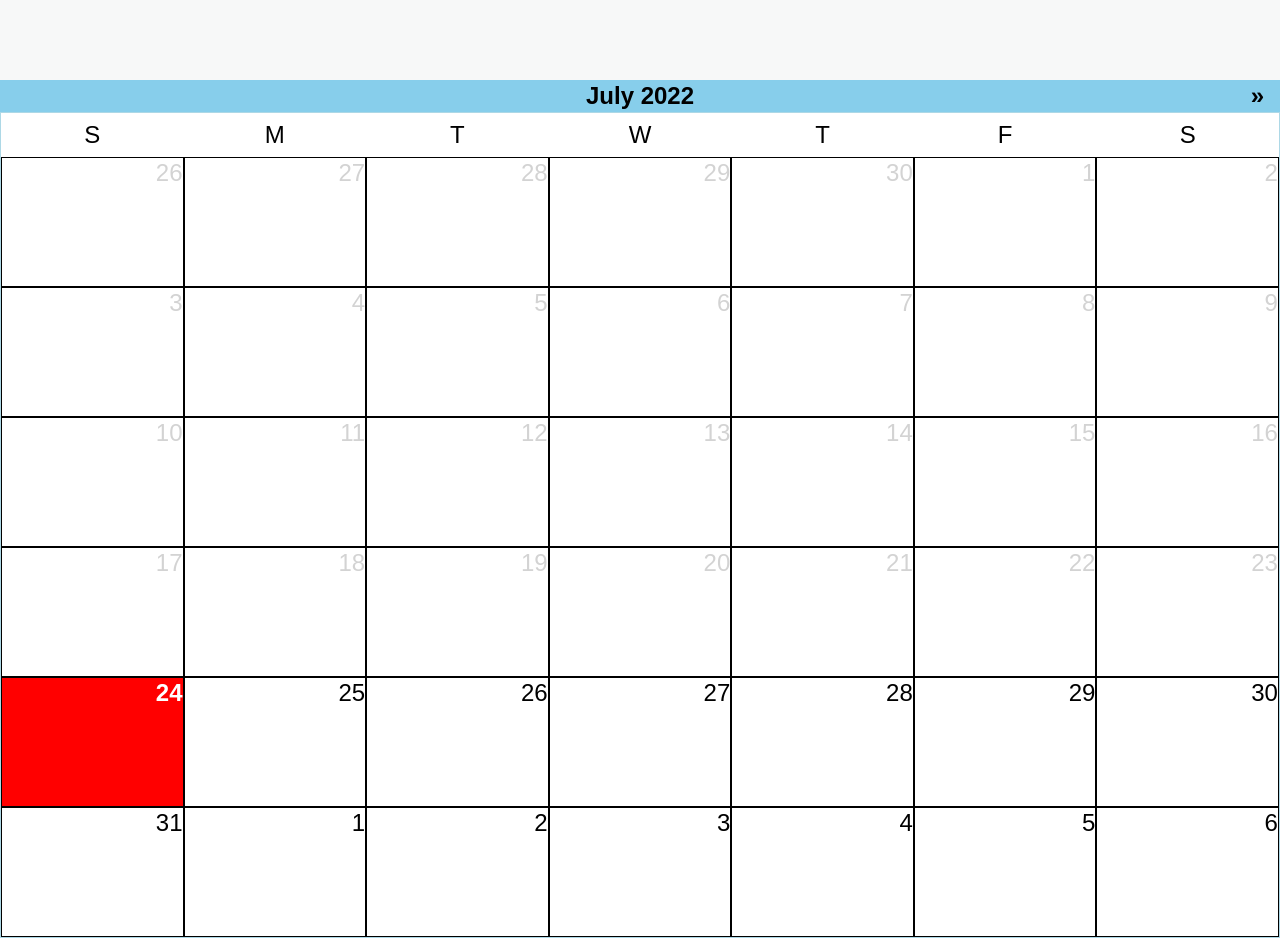
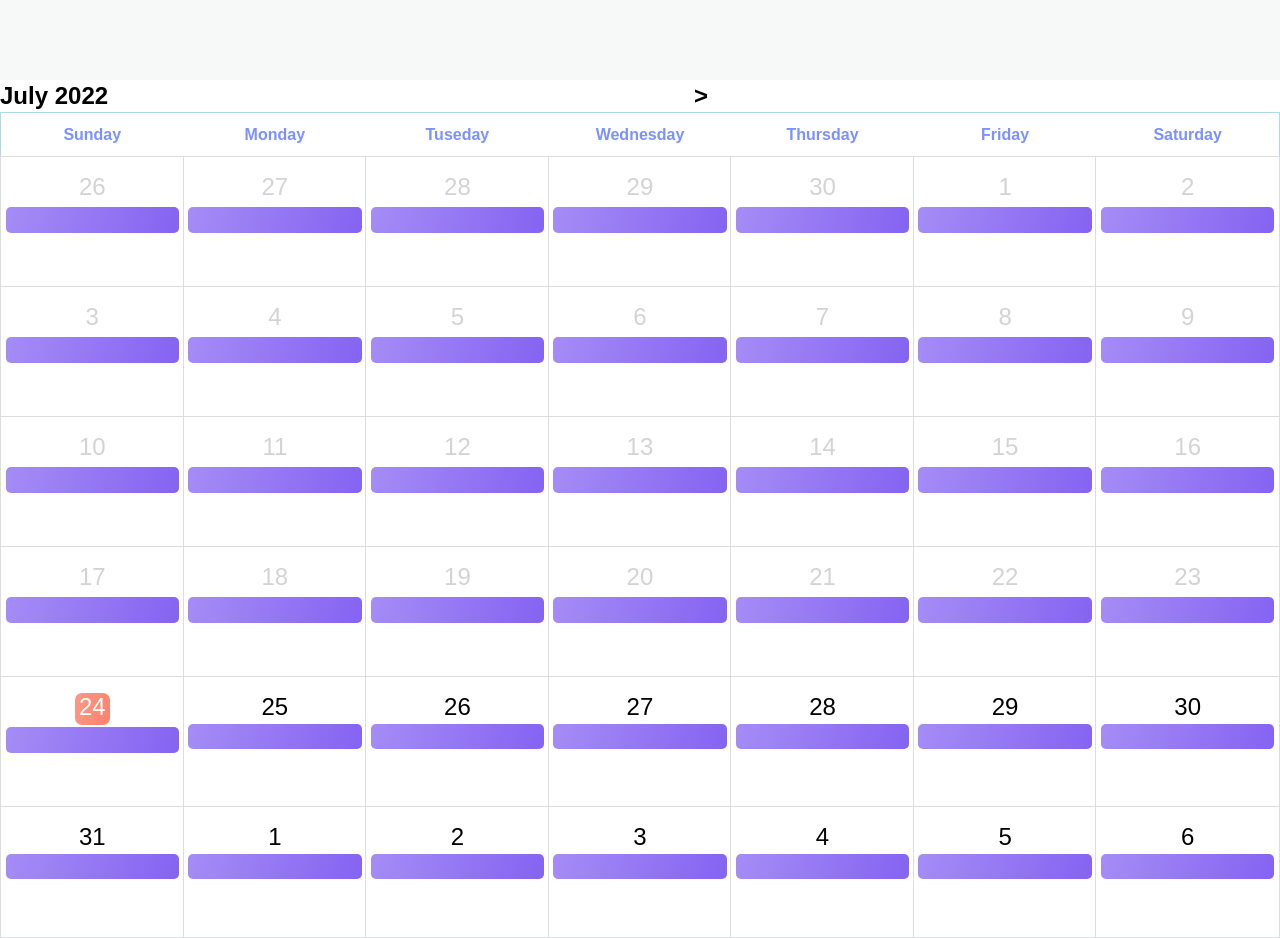
Before and after one commit to Jeong-WonSeok/Salus, a React (Create React App) app in the folder FrontEnd/: page /calendar in a window 1280 px wide. Built offline with nearby package versions, Linux system fonts and the light colour scheme.

Commit message:
SY-feature: Calendar Imcomplete

```diff
--- a/FrontEnd/src/components/Calendar/CalendarForm.js
+++ b/FrontEnd/src/components/Calendar/CalendarForm.js
@@ -1,29 +1,96 @@
 import React, { useState, useEffect } from "react";
 
-// import styled from "styled-components";
-import "./style.css";
+import styled from "styled-components";
 
 import buildCalendar from "./bulid";
 import dayStyles, { beforeToday } from "./styles";
 import CalendarHeader from "./CalendarHeader";
 
-// const Calendar = styled.div`
-//   width: 100%;
-//   height: 1000px;
-// `;
+const Calendar = styled.div`
+  box-sizing: border-box;
+  font-size: 1.5rem;
+  max-width: 100%;
+`;
 
-// const Day = styled.div`
-//   position: relative;
-//   width: calc(100% / 7);
-//   height: 130px;
-//   display: inline-block;
-//   background-color: white;
-//   box-sizing: border-box;
-//   border: 0.1px solid black;
-//   z-index: 1;
-//   text-align: end;
-//   padding-right: 1rem;
-// `;
+const Body = styled.div`
+  border: 1px solid lightblue;
+`;
+
+const DayNames = styled.div`
+  display: flex;
+  flex-wrap: wrap;
+  max-width: 100%;
+  margin: 0 auto;
+  align-items: center;
+  font-size: 1rem;
+  text-align: center;
+`;
+
+const Day = styled.div`
+  position: relative;
+  width: calc(100% / 7);
+  height: 130px;
+  display: inline-block;
+  background-color: white;
+  padding: 0;
+  margin: 0;
+  box-sizing: border-box;
+  outline: 1px solid #dcddde;
+  z-index: 1;
+  text-align: center;
+  padding: 1rem 0 1rem 0;
+
+  &div {
+    position: relative;
+    z-index: 100;
+    line-height: 30px;
+  }
+
+  & div.before {
+    color: lightgray;
+    height: 2rem;
+  }
+
+  & div.selected {
+    background: linear-gradient(284.21deg, #fb816b -7.95%, #fea08f 138.55%);
+    color: white;
+    justify-content: center;
+    margin: 0 auto;
+    height: 2rem;
+    width: 2.2rem;
+    border-radius: 7px;
+  }
+
+  & div.today {
+    background: linear-gradient(284.21deg, #92a3fd -7.95%, #9dceff 138.55%);
+    color: white;
+    justify-content: center;
+    margin: 0 auto;
+    height: 2rem;
+    width: 2.2rem;
+    border-radius: 7px;
+  }
+`;
+
+const Week = styled.div`
+  background-color: white;
+  width: calc(100% / 7);
+  height: 44px;
+  line-height: 44px;
+  text-align: center;
+  color: #7a91ff;
+  font-weight: bold;
+`;
+
+const Events = styled.div`
+  margin: 0 auto;
+  margin-top: 2px;
+  height: 1.6rem;
+  width: 95%;
+  background: linear-gradient(284.21deg, #8260f1 -7.95%, #b19cf7 138.55%);
+  border-radius: 5px;
+  z-index: 101;
+`;
 
 const CalendarForm = ({ value, onChange }) => {
   const [calendar, setCalendar] = useState([]);
@@ -33,30 +100,40 @@ const CalendarForm = ({ value, onChange }) => {
   }, [value]);
 
   return (
-    <div className="calendar">
+    <Calendar>
       <CalendarHeader value={value} setValue={onChange} />
-      <div className="body">
-        <div className="day-names">
-          {["s", "m", "t", "w", "t", "f", "s"].map((d) => (
-            <div className="week">{d}</div>
+      <Body>
+        <DayNames>
+          {[
+            "Sunday",
+            "Monday",
+            "Tuseday",
+            "Wednesday",
+            "Thursday",
+            "Friday",
+            "Saturday",
+          ].map((d) => (
+            <Week>{d}</Week>
           ))}
-        </div>
+        </DayNames>
         {calendar.map((week) => (
           <div>
             {week.map((day) => (
-              <div
-                className="day"
+              <Day
+                ondragover="dragover_handler(event);"
+                ondrop="drop_handler(event);"
                 onClick={() => !beforeToday(day) && onChange(day)}
               >
                 <div className={dayStyles(day, value)}>
                   {day.format("D").toString()}
                 </div>
-              </div>
+                <Events draggable="true" onDrag="dragHandler(e);" />
+              </Day>
             ))}
           </div>
         ))}
-      </div>
-    </div>
+      </Body>
+    </Calendar>
   );
 };
 
--- a/FrontEnd/src/components/Calendar/CalendarHeader.js
+++ b/FrontEnd/src/components/Calendar/CalendarHeader.js
@@ -1,4 +1,28 @@
 import React from "react";
+import styled from "styled-components";
+
+const Header = styled.div`
+  background-color: white;
+  text-align: center;
+  min-height: 2rem;
+  line-height: 2rem;
+  color: var(--linear-blue);
+  font-family: var(--font-book);
+  font-weight: 700;
+  display: flex;
+`;
+
+const Previous = styled.div`
+  flex: 1;
+  text-align: left;
+  margin-left: 1rem;
+`;
+
+const Next = styled.div`
+  flex: 1;
+  text-align: left;
+  margin-right: 1rem;
+`;
 
 const CalendarHeader = ({ value, setValue }) => {
   function currMonthName() {
@@ -22,20 +46,15 @@ const CalendarHeader = ({ value, setValue }) => {
   };
 
   return (
-    <div className="header">
-      <div
-        className="previous"
-        onClick={() => !thisMonth() && setValue(prevMonth())}
-      >
-        {!thisMonth() ? String.fromCharCode(171) : null}
-      </div>
-      <div className="current">
+    <Header>
+      <div>
         {currMonthName()} {currYear()}
       </div>
-      <div className="next" onClick={() => setValue(nextMonth())}>
-        {String.fromCharCode(187)}
-      </div>
-    </div>
+      <Previous onClick={() => !thisMonth() && setValue(prevMonth())}>
+        {!thisMonth() ? "<" : null}
+      </Previous>
+      <Next onClick={() => setValue(nextMonth())}>></Next>
+    </Header>
   );
 };
 
--- a/FrontEnd/src/components/Calendar/style.css
+++ /dev/null
@@ -1,102 +0,0 @@
-.calendar {
-  box-sizing: border-box;
-  font-size: 1.5rem;
-  max-width: 100%;
-}
-
-.calendar .header {
-  background-color: skyblue;
-  text-align: center;
-  min-height: 2rem;
-  line-height: 2rem;
-  color: black;
-  font-family: var(--font-book);
-  font-weight: 700;
-  display: flex;
-}
-
-.calendar .day-names {
-  display: flex;
-  flex-wrap: wrap;
-  max-width: 100%;
-  margin: 0 auto;
-  align-items: center;
-}
-
-.calendar .body {
-  width: 100%;
-  height: 100%;
-  border: 1px solid lightblue;
-}
-
-.calendar .header .previous {
-  flex: 1;
-  text-align: left;
-  margin-left: 1rem;
-}
-
-.calendar .header .next {
-  flex: 1;
-  text-align: right;
-  margin-right: 1rem;
-}
-
-.calendar .week {
-  width: 100%;
-  height: 100%;
-  background-color: white;
-  width: calc(100% / 7);
-  height: 44px;
-  line-height: 44px;
-  text-align: center;
-  text-transform: uppercase;
-  color: black;
-  font-weight: 400;
-}
-.calendar .week div {
-  width: 100%;
-  height: 100%;
-}
-
-.calendar .day {
-  position: relative;
-  width: calc(100% / 7);
-  height: 130px;
-  display: inline-block;
-  background-color: white;
-  padding: 0;
-  margin: 0;
-  box-sizing: border-box;
-  border: 1px solid black;
-  z-index: 1;
-  text-align: end;
-}
-
-.calendar .day div {
-  width: 100%;
-  height: 100%;
-  position: relative;
-  color: black;
-  z-index: 100;
-  line-height: 30px;
-}
-
-.calendar .day div.before {
-  width: 100%;
-  height: 100%;
-  color: lightgray;
-}
-
-.calendar .day div.selected {
-  width: 100%;
-  height: 100%;
-  background-color: Red;
-  color: white;
-  font-weight: bold;
-}
-
-.calendar .day div.today {
-  width: 100%;
-  height: 100%;
-  background-color: grey;
-}
```
